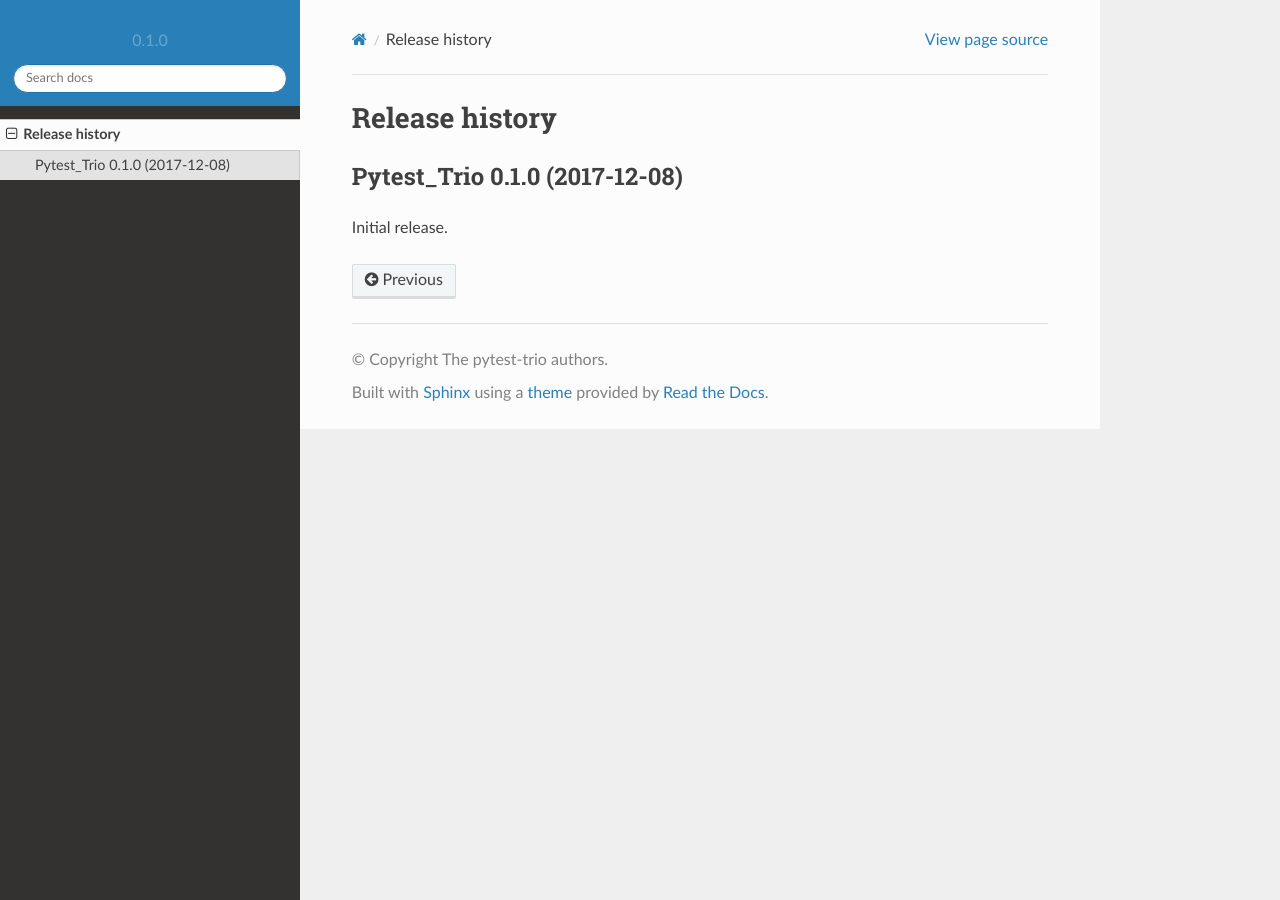
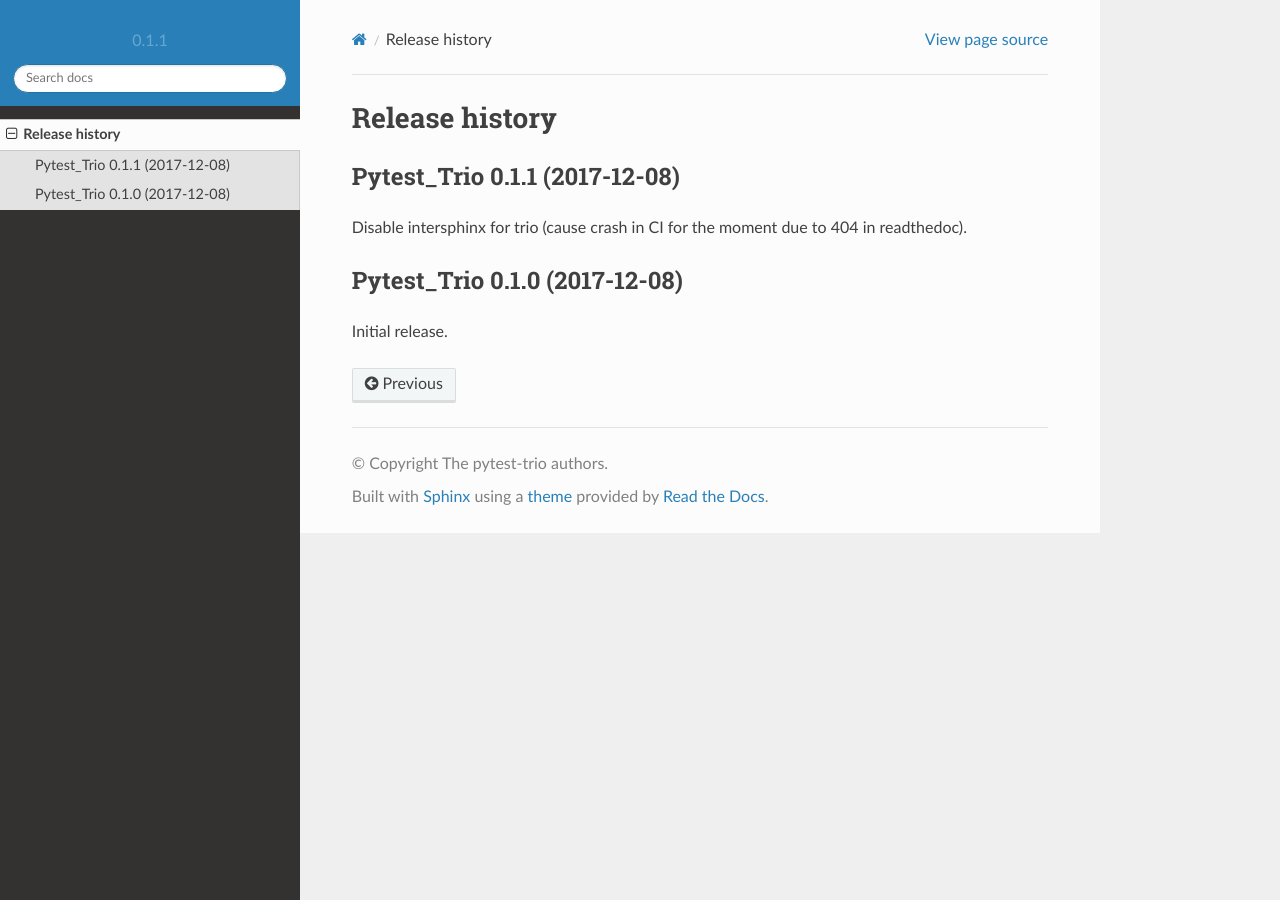
Before and after one commit to python-trio/pytest-trio, a Sphinx documentation site: the page built from docs/source/history.rst, in a window 1280 px wide. Built offline with Sphinx 7.4.7 and the Read the Docs theme 2.0.0, drawn with Linux system fonts in a browser that asks for light colours.

```diff
--- a/docs/source/history.rst
+++ b/docs/source/history.rst
@@ -5,6 +5,13 @@
 
 .. towncrier release notes start
 
+Pytest_Trio 0.1.1 (2017-12-08)
+------------------------------
+
+Disable intersphinx for trio (cause crash in CI for the moment due to 404
+in readthedoc).
+
+
 Pytest_Trio 0.1.0 (2017-12-08)
 ------------------------------
 
--- a/pytest_trio/_version.py
+++ b/pytest_trio/_version.py
@@ -1,3 +1,3 @@
 # This file is imported from __init__.py and exec'd from setup.py
 
-__version__ = "0.1.0"
+__version__ = "0.1.1"
```
